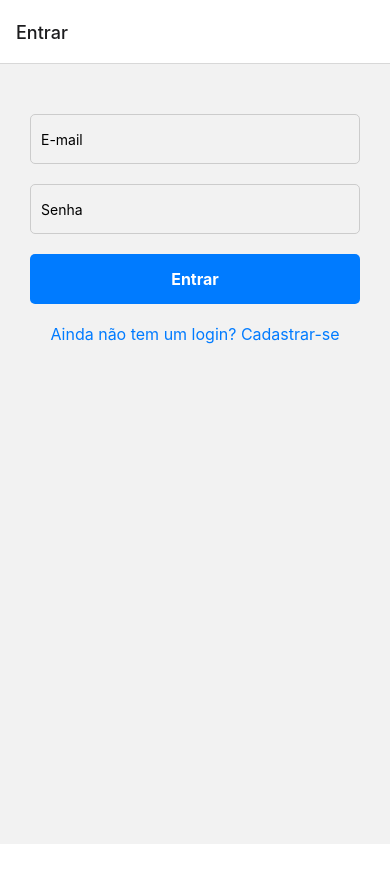
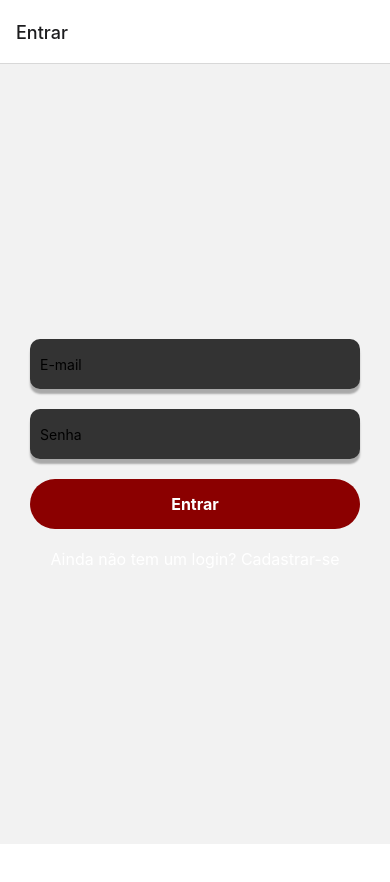
Before and after one commit to leticiaqueirozd/app-filmes, a React Native app: screen /Entrar in a window 390 px wide. Shown: the top 882 px of the page. After the commit the page ends 844 px from the top, so only its background shows below. Built offline with nearby package versions, Linux system fonts and the light colour scheme.

Commit message:
update css

```diff
--- a/src/components/DetalhesFilmeScreen.js
+++ b/src/components/DetalhesFilmeScreen.js
@@ -70,8 +70,9 @@ const DetalhesFilmeScreen = ({ route }) => {
 
 const styles = StyleSheet.create({
   container: {
+    backgroundColor: '#1c1c1c',
     flexGrow: 1,
-    top: 50,
+    top: 0,
     alignItems: 'center',
     paddingHorizontal: 30,
   },
@@ -79,10 +80,12 @@ const styles = StyleSheet.create({
     fontSize: 24,
     fontWeight: 'bold',
     marginBottom: 10,
+    color: 'white',
   },
   movieSynopsis: {
     fontSize: 16,
     marginBottom: 20,
+    color: 'white',
   },
   likeContainer: {
     flexDirection: 'row',
@@ -97,16 +100,18 @@ const styles = StyleSheet.create({
     alignItems: 'center',
   },
   likeButton: {
-    backgroundColor: '#28a745',
+    backgroundColor: '#FFC300',
     marginRight: 10,
+    borderRadius: 25,
   },
   dislikeButton: {
-    backgroundColor: '#dc3545',
+    backgroundColor: '#8b0000',
     marginLeft: 10,
+    borderRadius: 25,
   },
   actionButtonText: {
-    fontSize: 16,
-    color: 'black',
+    fontSize: 17,
+    color: 'white',
     fontWeight: 'bold',
   },
   commentsSection: {
@@ -117,6 +122,7 @@ const styles = StyleSheet.create({
     fontSize: 20,
     fontWeight: 'bold',
     marginBottom: 15,
+    color: 'white',
   },
   commentText: {
     fontSize: 16,
@@ -134,7 +140,7 @@ const styles = StyleSheet.create({
   submitButton: {
     width: '50%',
     height: 40,
-    backgroundColor: '#007bff',
+    backgroundColor: '#006400',
     borderRadius: 5,
     justifyContent: 'center',
     alignItems: 'center',
--- a/src/components/ListaFilmeScreen.js
+++ b/src/components/ListaFilmeScreen.js
@@ -6,6 +6,7 @@ import {
   TouchableOpacity,
   StyleSheet,
   Alert,
+  ImageBackground
 } from "react-native";
 import api from "../services/api";
 
@@ -51,8 +52,14 @@ const ListaFilmeScreen = ({ navigation }) => {
         style={styles.movieItem}
         onPress={() => handleMoviePress(item)}
       >
-        <Text style={styles.movieName}>{item.title}</Text>
-        <Text style={styles.movieSynopsis}>{item.synopsis}</Text>
+      <ImageBackground
+        //source={{ uri: item.image }}
+        //style={styles.movieImage}
+      >
+
+
+      </ImageBackground><Text style={styles.movieName}>{item.name}</Text>
+      <Text style={styles.movieSynopsis}>{item.synopsis} Esse aqui é um pequeno exemplo de texto de synopse para analisar o tamanho e medidas adequadas para caber dentro do container Esse aqui é um pequeno exemplo de texto de synopse para analisar o tamanho e medidas adequadas para caber dentro do container</Text>
       </TouchableOpacity>
     );
   };
@@ -73,29 +80,40 @@ const styles = StyleSheet.create({
   container: {
     flex: 1,
     paddingHorizontal: 30,
+    backgroundColor: '#1c1c1c',
   },
   movieList: {
     flexGrow: 1,
-    width: "100%",
   },
   movieItem: {
     top: 20,
     marginBottom: 20,
     padding: 10,
-    backgroundColor: "#f2f2f2",
+    backgroundColor: '#1c1c1c',
     borderRadius: 5,
-    borderWidth: 1,
-    borderColor: "#ccc",
+    backgroundColor: '#333333',
+    shadowColor: '#000',
+    shadowOpacity: 0.3,
+    shadowOffset: { width: 0, height: 5 },
+    shadowRadius: 2,
+    color: '#000000',
+    height: '100%'
   },
   movieName: {
     fontSize: 18,
-    fontWeight: "bold",
-    marginBottom: 5,
+    fontWeight: 'bold',
+    marginTop: 10,
+    color: 'white',
   },
   movieSynopsis: {
     fontSize: 14,
-    color: "#555",
+    color: 'white',
+    marginTop: 12,
   },
+  //movieImage: {
+    //opacity: 0.7,
+    //height: 150
+  //}
 });
 
 export default ListaFilmeScreen;
--- a/src/components/LoginScreen.js
+++ b/src/components/LoginScreen.js
@@ -77,11 +77,12 @@ const LoginScreen = () => {
 const styles = StyleSheet.create({
   container: {
     flex: 1,
-    top: 50,
     alignItems: "center",
+    justifyContent: 'center',
     paddingHorizontal: 30,
   },
   title: {
+    color: 'white',
     fontSize: 24,
     fontWeight: "bold",
     marginBottom: 30,
@@ -89,23 +90,29 @@ const styles = StyleSheet.create({
   input: {
     width: "100%",
     height: 50,
-    borderWidth: 1,
-    borderColor: "#ccc",
-    borderRadius: 5,
+    borderRadius: 10,
     paddingHorizontal: 10,
     marginBottom: 20,
+    paddingHorizontal: 10,
+    marginBottom: 20,
+    backgroundColor: '#333333',
+    shadowColor: '#000',
+    shadowOpacity: 0.3,
+    shadowOffset: { width: 0, height: 5 },
+    shadowRadius: 2,
+    color: '#000000',
   },
   button: {
     width: "100%",
     height: 50,
-    backgroundColor: "#007bff",
-    borderRadius: 5,
-    justifyContent: "center",
-    alignItems: "center",
+    backgroundColor: '#8b0000',
+    borderRadius: 25,
+    justifyContent: 'center',
+    alignItems: 'center',
   },
   buttonText: {
     fontSize: 16,
-    color: "#fff",
+    color: 'white',
     fontWeight: "bold",
   },
   signupButton: {
@@ -114,7 +121,7 @@ const styles = StyleSheet.create({
   },
   signupText: {
     fontSize: 16,
-    color: "#007bff",
+    color: 'white',
     marginTop: 20,
   },
 });
```
Also changed, not shown: assets/logo.png (added).
